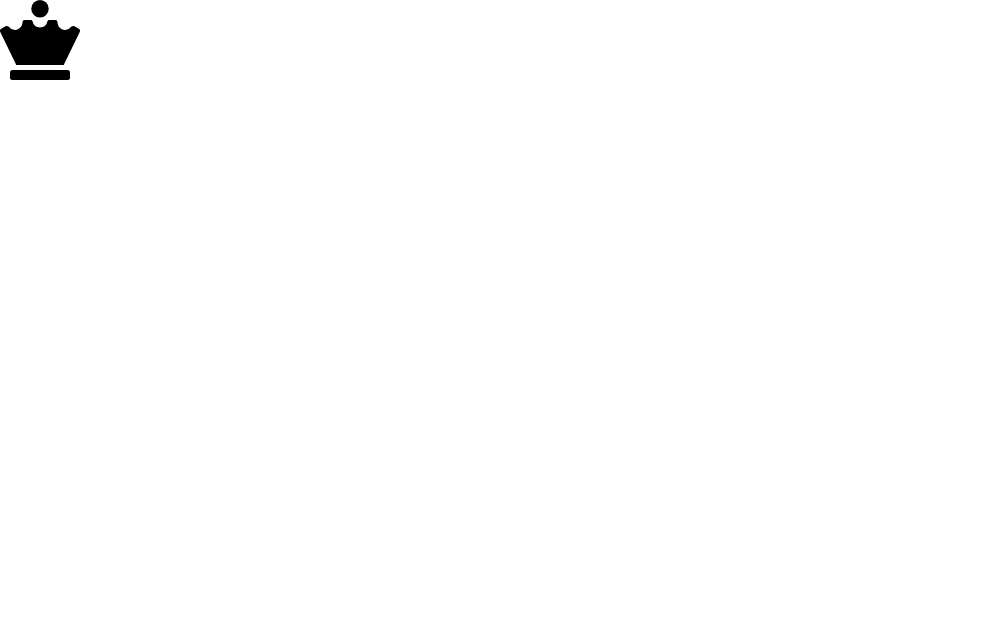
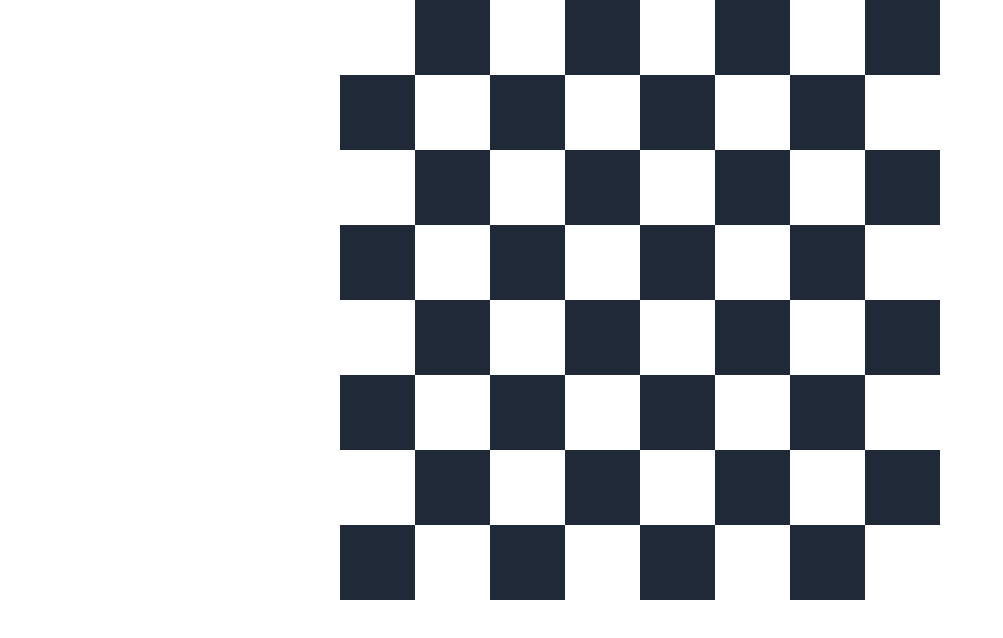
Before and after one commit to TheDanYount/chess-game, a React (Vite) app in the folder my-app/: page / in a window 1280 px wide. Shown: the top 638 px of the page, without its empty margins (0-1003 px from the left). Built offline with nearby package versions, Linux system fonts and the light colour scheme.

Commit message:
Set up board and lanes #2

```diff
--- a/my-app/src/App.tsx
+++ b/my-app/src/App.tsx
@@ -1,9 +1,33 @@
-import { FaChessQueen } from "react-icons/fa";
+// eslint-disable no-unused-vars
+const tailwindClasses = [""]; //placeholder
 
 export default function App() {
+  const rows = [];
+  for (let i = 0; i < 8; i++) {
+    const spaces = [];
+    for (let j = 0; j < 8; j++) {
+      const isWhite = (i + j) % 2 === 0 ? true : false;
+      spaces.push(
+        <div
+          key={`row${8 - i}column${j + 1}`}
+          className={`w-[12.5%] h-full ${isWhite ? "" : "bg-gray-800"}`}
+        ></div>
+      );
+    }
+    const row = (
+      <div key={`row${8 - i}`} className="flex w-full h-[12.5%]">
+        {spaces}
+      </div>
+    );
+    rows.push(row);
+  }
   return (
-    <>
-      <FaChessQueen className="w-20 h-20" />
-    </>
+    <div className="flex justify-center">
+      <div className="w-[35px] lg:w-[75px] h-[280px] lg:h-[600px]"></div>
+      <div className="w-[280px] lg:w-[600px] h-[280px] lg:h-[600px]">
+        {rows}
+      </div>
+      <div className="w-[35px] lg:w-[75px] h-[280px] lg:h-[600px]"></div>
+    </div>
   );
 }
```
Also changed, not shown: my-app/src/components/ChessPiece.tsx (added).
